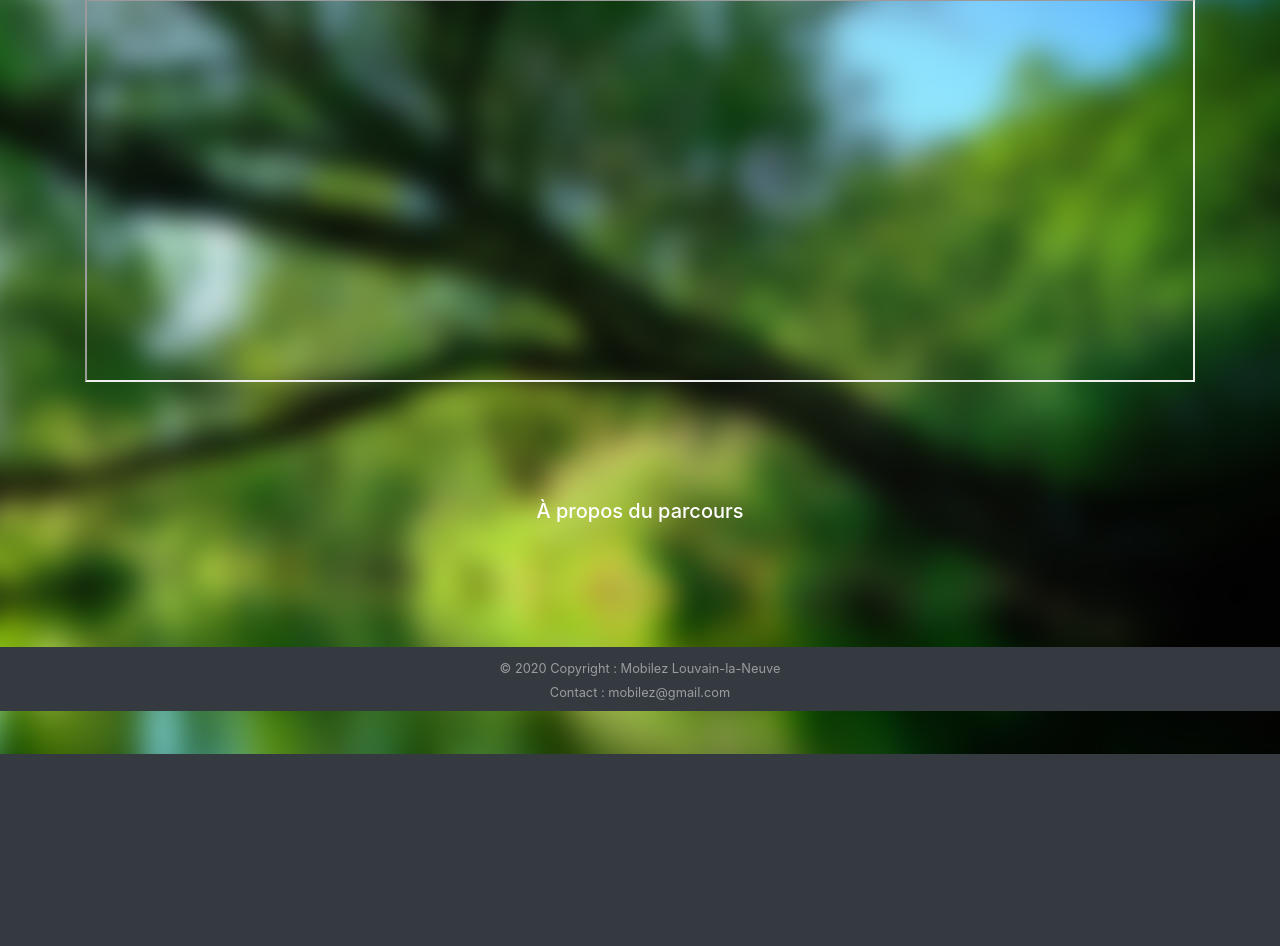
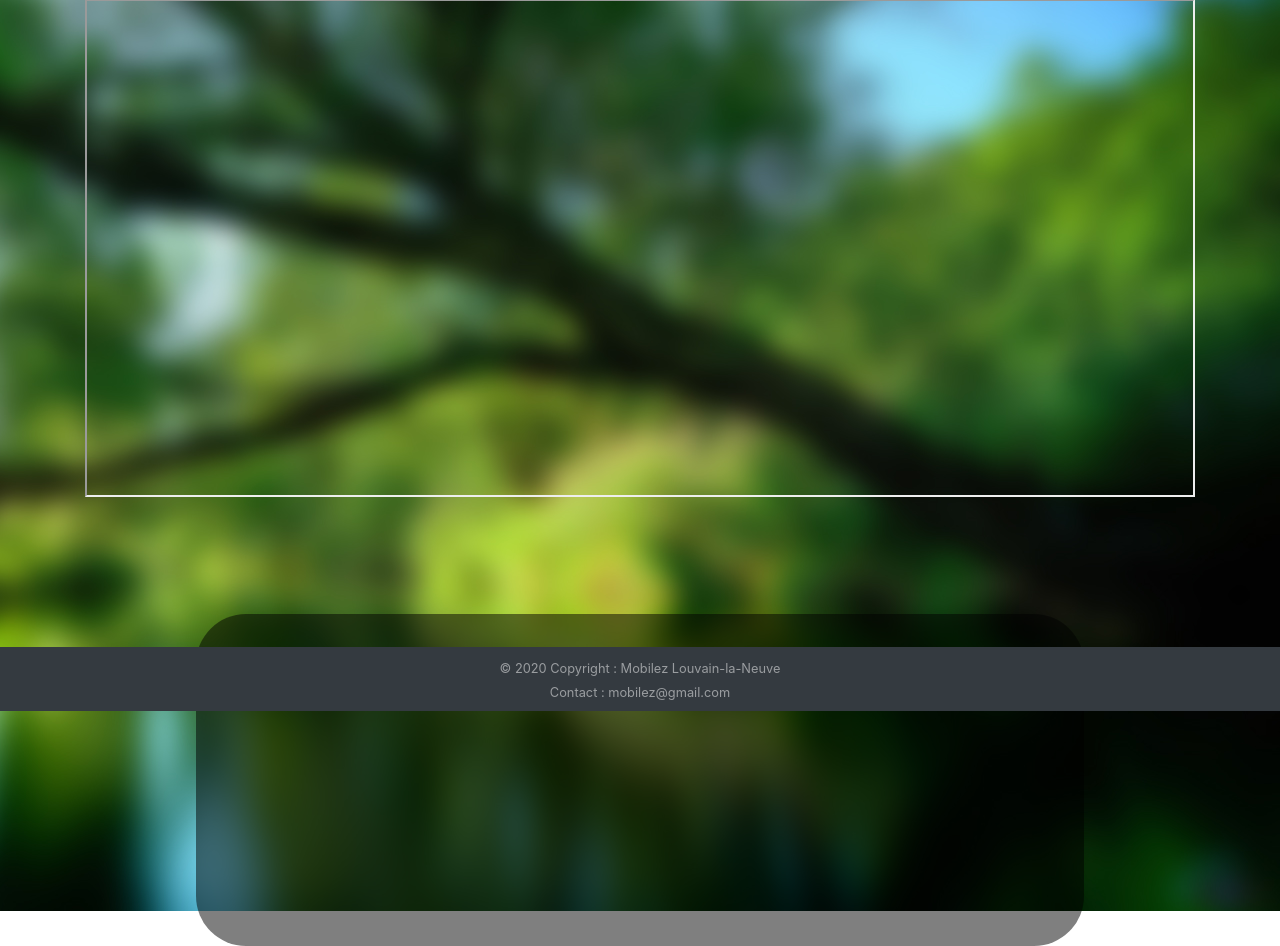
Before and after one commit to Rody96/Mobilez2, a Django app: template accueil/templates/accueil/index_detail.html in a window 1280 px wide. Shown: the part 89-1035 px from the top of the page. Before the commit the page ends 843 px from the top, so only its background shows below. Run offline with Django 3.2, Linux system fonts and the light colour scheme; the template is opened without the code that fills it, so the values that code supplies are empty; some libraries are stand-ins or nearby versions.

Commit message:
update map page

```diff
--- a/accueil/templates/accueil/index_detail.html
+++ b/accueil/templates/accueil/index_detail.html
@@ -1,6 +1,6 @@
 {% extends 'base.html' %}
 {% block content %}
-    <div class = map>
+    <div class="map">
 <h1>{{ accueil.title }}</h1>
         <iframe width="100%" allowfullscreen src="{{ accueil.map_url_data }}"></iframe>
         <div class="info">
--- a/static/css/map.css
+++ b/static/css/map.css
@@ -8,6 +8,18 @@
     height: 60%;
 }
 
+.info {
+    background-color:rgba(0, 0, 0, 0.5);
+    padding: 3em;
+    border-radius: 50px;
+    margin-left: 10%;
+    margin-right: 10%;
+    margin-top: 10%;
+}
+.info:hover {
+   background-color:rgba(0, 0, 0, 0.7)
+}
+
 .map .info {
     margin-top: 10%;
     height: 40%;
```
